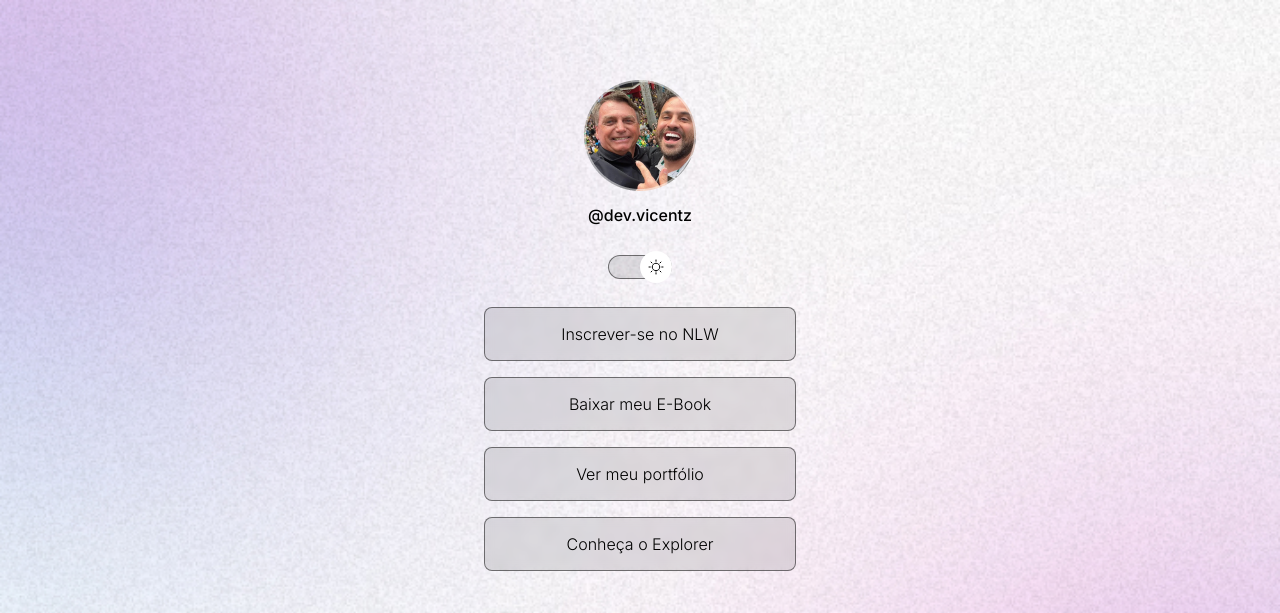
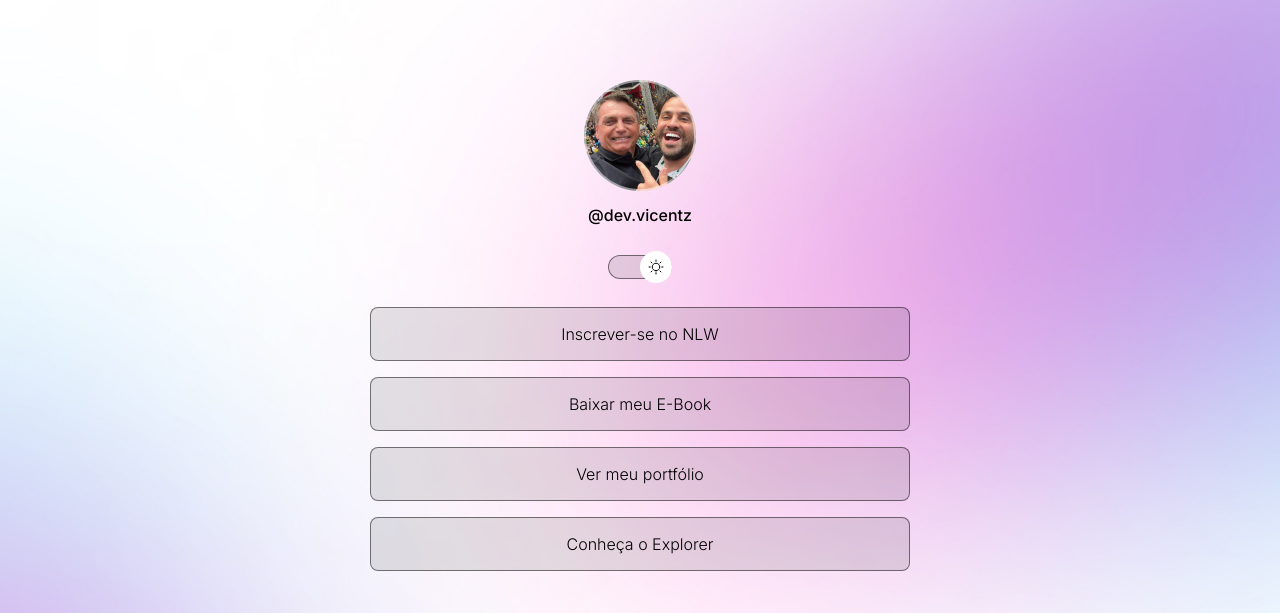
Before and after one commit to vicenteleonardd/projeto, a plain HTML site: page index.html in a window 1280 px wide. Shown: the top 613 px of the page. Drawn offline with nearby package versions, Linux system fonts and the light colour scheme.

Commit message:
mudando o background com media queriess

```diff
--- a/style.css
+++ b/style.css
@@ -30,6 +30,7 @@
 
 body{
    background: var(--bg-url) no-repeat top center/cover;
+   height: 100vh;
 }
 
 body *{
@@ -41,7 +42,8 @@ body *{
 
 
 #container {
-    width: 360px;
+    width: 100%;
+    max-width:588px ;
     margin: 56px auto 0px ;
     padding: 0 24px;
 
@@ -104,7 +106,7 @@ body *{
     height: 24px;
     background: var(--surface-color);
     border: 1px solid var(--stroke-color);
-    -webkit-backdrop-filter: blur(4px);
+    backdrop-filter: blur(4px);
     border-radius: 9999px;
 
 }
@@ -174,3 +176,16 @@ footer{
     text-align: center;
     font-size: 14px;
 }
+
+/* media queries */
+
+
+@media (min-width: 700px) {
+    :root{
+        --bg-url: url(./assets/bg-desktop.jpg);
+    }
+
+    .light{
+        --bg-url: url(./assets/bg-desktop-light.jpg);
+    }
+}
```
Also changed, not shown: 1 other file.
